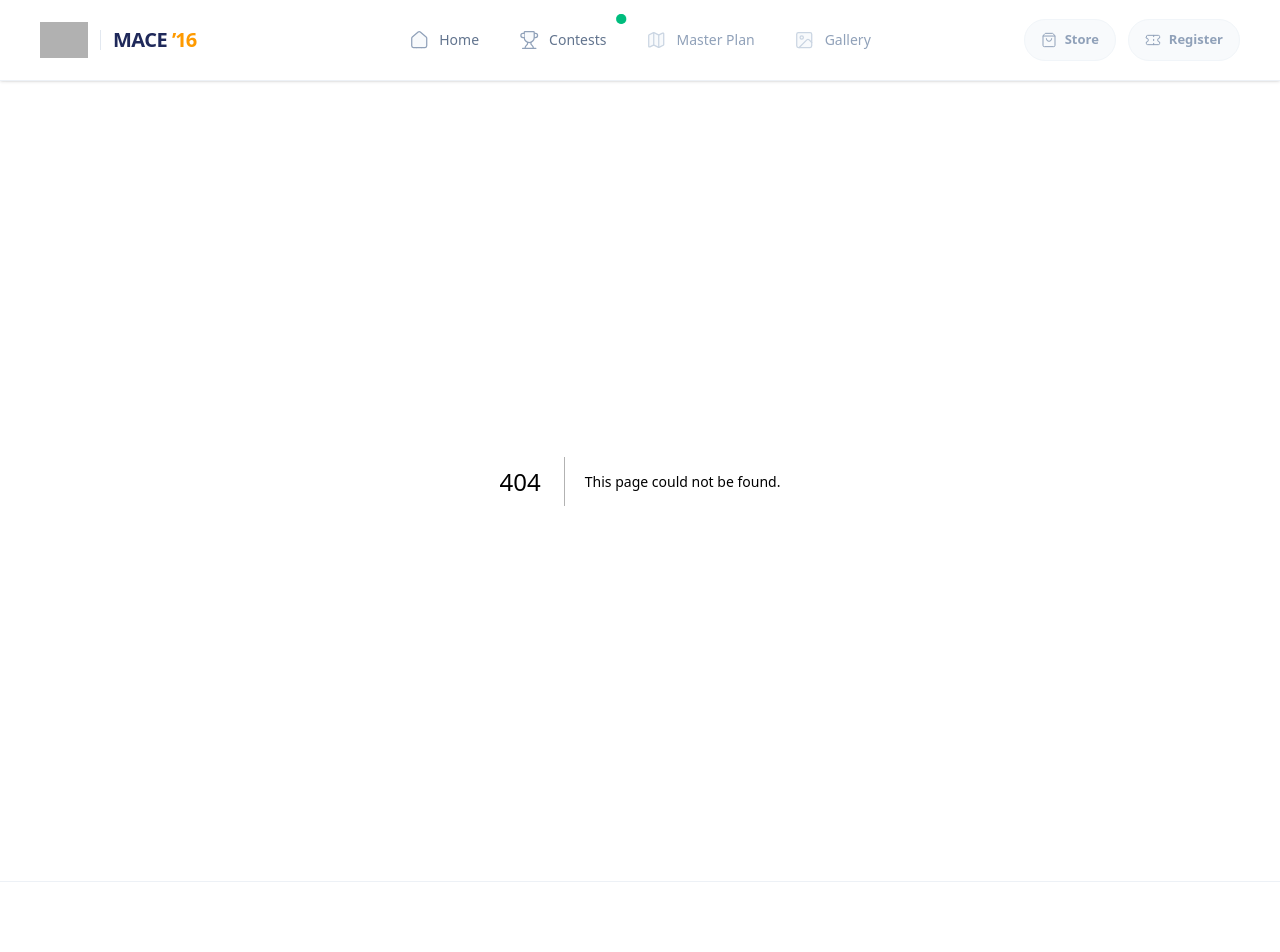
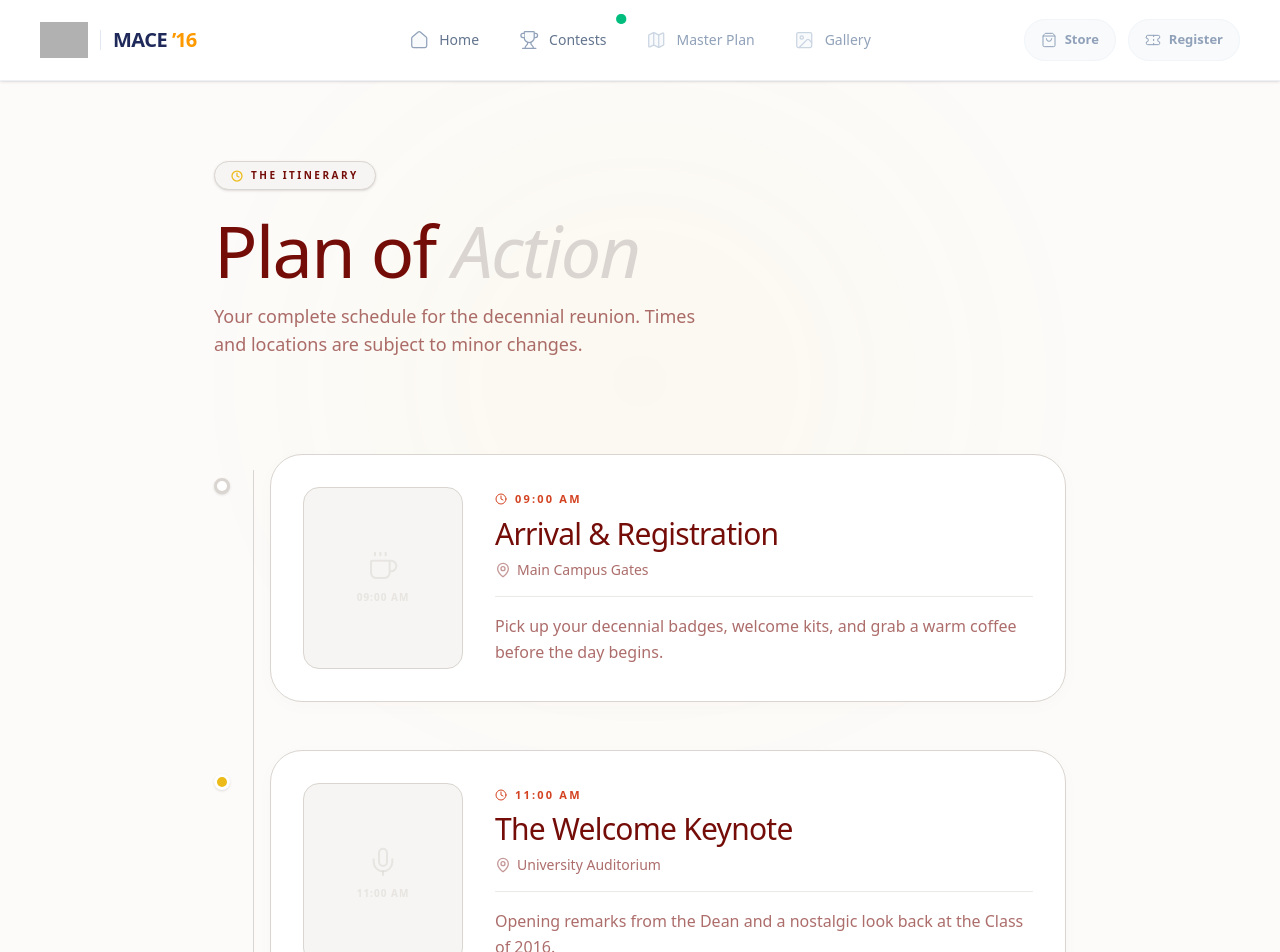
Before and after one commit to mace-2016/alumnimeet, a Next.js app: page /plan in a window 1280 px wide. Before the commit this address had no page. Shown: the top 952 px of the page. Built offline with nearby package versions, Linux system fonts and the light colour scheme; grey boxes are pictures that could not be loaded; a web font is replaced by a local one.

Commit message:
Create page.tsx

```diff
--- /dev/null
+++ b/app/plan/page.tsx
@@ -0,0 +1,136 @@
+"use client";
+
+import React from "react";
+import { Clock, MapPin, Coffee, Mic, Utensils, GlassWater } from "lucide-react";
+
+export default function PlanPage() {
+  // Placeholder data for the itinerary
+  const itineraryItems = [
+    {
+      id: 1,
+      time: "09:00 AM",
+      title: "Arrival & Registration",
+      location: "Main Campus Gates",
+      desc: "Pick up your decennial badges, welcome kits, and grab a warm coffee before the day begins.",
+      icon: Coffee,
+      isActive: false,
+    },
+    {
+      id: 2,
+      time: "11:00 AM",
+      title: "The Welcome Keynote",
+      location: "University Auditorium",
+      desc: "Opening remarks from the Dean and a nostalgic look back at the Class of 2016.",
+      icon: Mic,
+      isActive: true, // Highlights this node as the "current" or "featured" one
+    },
+    {
+      id: 3,
+      time: "01:30 PM",
+      title: "Alumni Luncheon",
+      location: "The OAT",
+      desc: "Reconnect over a catered lunch with your old batchmates and professors.",
+      icon: Utensils,
+      isActive: false,
+    },
+    {
+      id: 4,
+      time: "07:00 PM",
+      title: "Gala Dinner & Awards",
+      location: "Grand Ballroom",
+      desc: "Dress to impress. An evening of dining, awards, and dancing to celebrate a decade of excellence.",
+      icon: GlassWater,
+      isActive: false,
+    },
+  ];
+
+  return (
+    <div className="relative w-full max-w-[900px] mx-auto px-6 py-12 md:py-20 animate-in fade-in duration-1000">
+
+      {/* Page Atmosphere */}
+      <div className="pointer-events-none absolute inset-0 -z-10 overflow-hidden">
+        <div className="absolute left-1/2 top-0 h-[600px] w-[1000px] -translate-x-1/2 rounded-full bg-[radial-gradient(circle_at_center,var(--color-mace-gold),transparent_70%)] opacity-[0.05] blur-[120px]" />
+      </div>
+
+      {/* Header */}
+      <div className="mb-16 md:mb-24 text-center md:text-left">
+        <div className="mb-6 inline-flex items-center gap-2 rounded-full border border-[var(--border)] bg-[var(--surface-soft)] px-4 py-1.5 text-[10px] font-bold uppercase tracking-[0.25em] text-[var(--text)] shadow-sm">
+          <Clock className="h-3 w-3 text-[var(--color-mace-gold)]" strokeWidth={2.5} />
+          The Itinerary
+        </div>
+        <h1 className="font-serif text-[3rem] md:text-[4.5rem] leading-[1] tracking-tight text-[var(--color-mace-crimson)]">
+          Plan of <span className="font-light italic text-[var(--color-mace-stone)]">Action</span>
+        </h1>
+        <p className="mt-4 text-lg font-medium text-[var(--text-muted)] max-w-lg mx-auto md:mx-0">
+          Your complete schedule for the decennial reunion. Times and locations are subject to minor changes.
+        </p>
+      </div>
+
+      {/* Timeline Container */}
+      <div className="relative">
+
+        {/* The Vertical Line */}
+        <div className="absolute left-[27px] md:left-[39px] top-4 bottom-4 w-px bg-gradient-to-b from-[var(--border)] via-[var(--border)] to-transparent" />
+
+        <div className="space-y-8 md:space-y-12">
+          {itineraryItems.map((item, index) => {
+            const Icon = item.icon;
+            return (
+              <div key={item.id} className="group relative flex items-start gap-6 md:gap-10">
+
+                {/* Timeline Node (The Dot) */}
+                <div className="relative z-10 flex flex-col items-center justify-start pt-6">
+                  <div
+                    className={`w-4 h-4 rounded-full border-[3px] shadow-sm transition-all duration-500 group-hover:scale-125 ${
+                      item.isActive
+                        ? "bg-[var(--color-mace-gold)] border-white shadow-[0_0_15px_rgba(200,160,80,0.4)]"
+                        : "bg-white border-[var(--border)] group-hover:border-[var(--color-mace-gold)]"
+                    }`}
+                  />
+                </div>
+
+                {/* The Card */}
+                <div className="flex-1 bg-white rounded-[1.5rem] md:rounded-[2rem] border border-[var(--border)] p-5 md:p-8 flex flex-col sm:flex-row gap-5 md:gap-8 shadow-[0_4px_20px_rgba(116,12,8,0.02)] transition-all duration-700 hover:shadow-[0_20px_40px_rgba(116,12,8,0.06)] hover:-translate-y-1">
+
+                  {/* Left Side: Image/Icon Placeholder (matching your reference image) */}
+                  <div className="w-full sm:w-32 md:w-40 aspect-[4/3] sm:aspect-square shrink-0 rounded-[1rem] bg-[var(--surface-soft)] border border-[var(--border)] flex flex-col items-center justify-center gap-2 group-hover:bg-[var(--color-mace-gold)]/5 group-hover:border-[var(--color-mace-gold)]/30 transition-all duration-500 overflow-hidden relative">
+                    {/* Optional: Add actual <img /> here later */}
+                    <Icon className="h-8 w-8 text-[var(--color-mace-stone)]/50 group-hover:text-[var(--color-mace-gold)] transition-colors duration-500" strokeWidth={1.5} />
+                    <span className="text-[10px] font-bold uppercase tracking-widest text-[var(--color-mace-stone)]/50 group-hover:text-[var(--color-mace-gold)] transition-colors duration-500">
+                      {item.time}
+                    </span>
+                  </div>
+
+                  {/* Right Side: Content (matching the text lines in your reference) */}
+                  <div className="flex flex-col justify-center flex-1 py-1">
+                    <div className="flex items-center gap-2 mb-2">
+                      <Clock className="w-3 h-3 text-[var(--color-mace-rust)]" />
+                      <span className="text-[11px] font-bold uppercase tracking-[0.2em] text-[var(--color-mace-rust)]">
+                        {item.time}
+                      </span>
+                    </div>
+
+                    <h3 className="font-serif text-2xl md:text-3xl font-medium tracking-tight text-[var(--color-mace-crimson)] mb-2 group-hover:text-[var(--color-mace-rust)] transition-colors duration-300">
+                      {item.title}
+                    </h3>
+
+                    <div className="flex items-center gap-1.5 text-[var(--text-muted)] mb-4">
+                      <MapPin className="w-4 h-4 opacity-70" />
+                      <span className="text-sm font-medium">{item.location}</span>
+                    </div>
+
+                    {/* Simulating the placeholder grey lines from your reference when data is missing, but showing text since we have data */}
+                    <p className="text-sm md:text-base leading-relaxed text-[var(--text-muted)] border-t border-[var(--border)]/50 pt-4">
+                      {item.desc}
+                    </p>
+                  </div>
+
+                </div>
+              </div>
+            );
+          })}
+        </div>
+      </div>
+    </div>
+  );
+}
```
